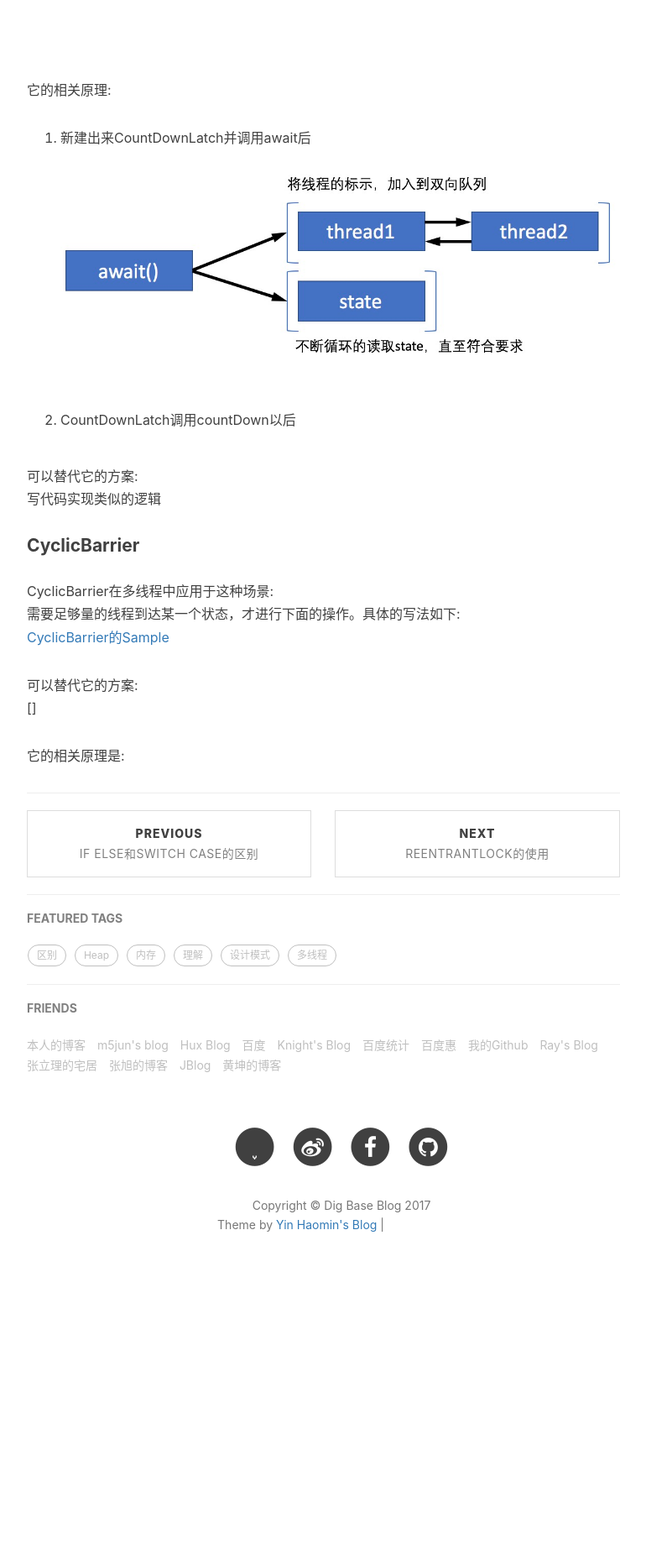
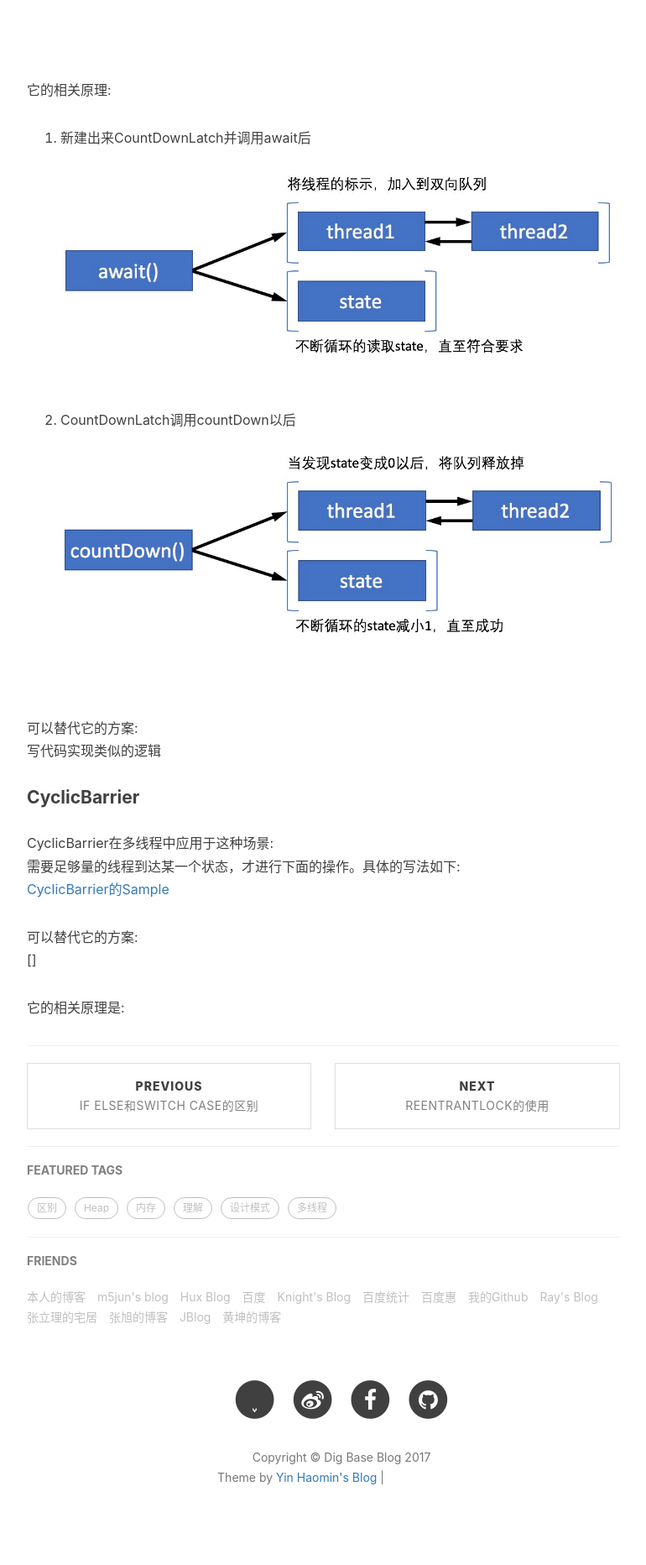
Before and after one commit to baiscjava/basicjava.github.io, a Jekyll site: the page built from _posts/2017-06-22-CountDownLatch和CyclicBarrier.md, in a window 1280 px wide. Shown: the part 1126-2990 px from the top of the page at 84% size, without its empty margins (233-1003 px from the left). Built offline with Jekyll 4.4.1, drawn with Linux system fonts in a browser that asks for light colours; nearby versions of some CDN libraries; comment, search, counter and statistics services are not loaded; before the commit the page ends 2689 px from its top, so only the background shows below that; grey boxes are pictures that could not be loaded.

Commit message:
Update 2017-06-22-CountDownLatch和CyclicBarrier.md

```diff
--- a/_posts/2017-06-22-CountDownLatch和CyclicBarrier.md
+++ b/_posts/2017-06-22-CountDownLatch和CyclicBarrier.md
@@ -23,7 +23,7 @@ CountDownLatch在多线程中应用于这种场景:<br>
 1. 新建出来CountDownLatch并调用await后<br>
 ![gras](/images/aqs/CountDownLatch_await2.jpeg)<br>
 2. CountDownLatch调用countDown以后<br>
-
+![gras](/images/aqs/CountDownLatch_countDown.jpeg)<br>
 
 可以替代它的方案:<br>
 写代码实现类似的逻辑
```
